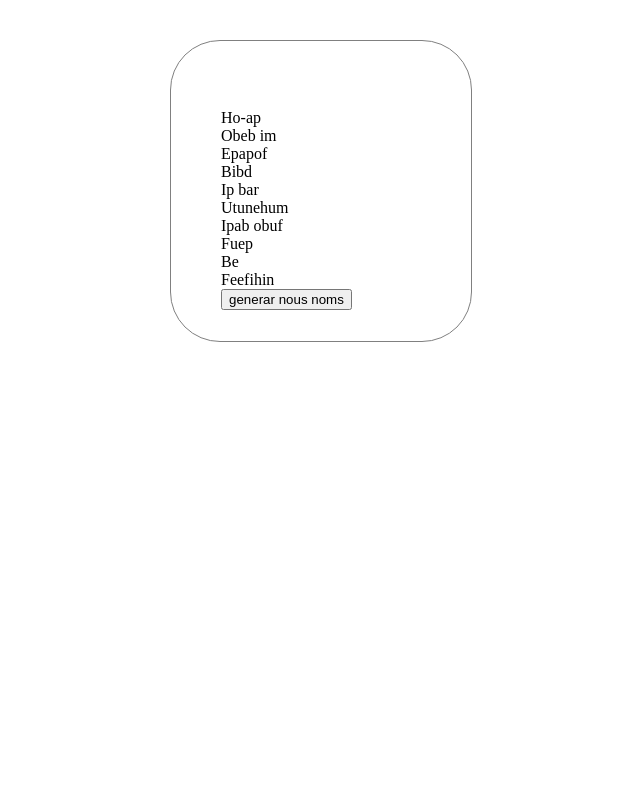
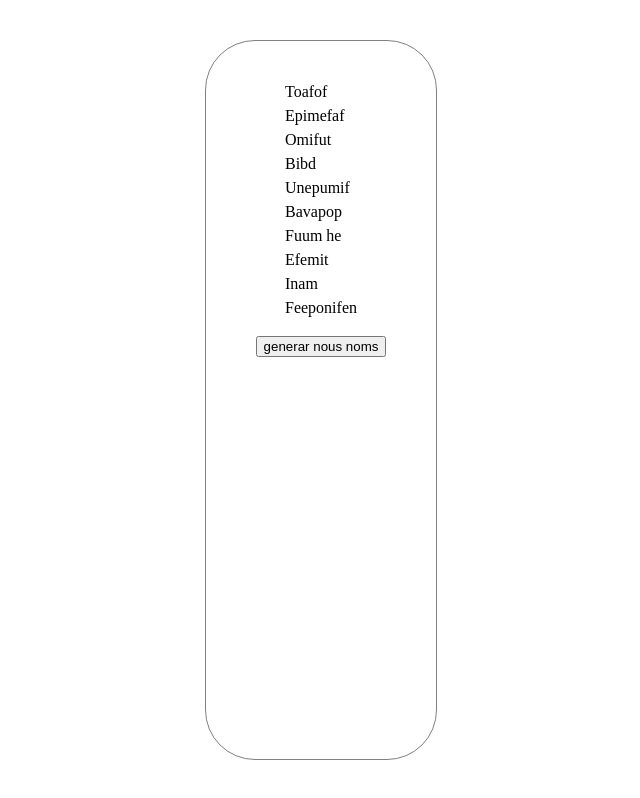
Before and after one commit to MiquelAdell/Tainem-name-generator, a plain HTML site: page index.html in a window 1280 px wide. Shown: the whole page, without its empty margins (319-959 px from the left). Drawn offline with nearby package versions, Linux system fonts and the light colour scheme.

Commit message:
fix issues

```diff
--- a/index.html
+++ b/index.html
@@ -12,20 +12,21 @@
     body {
       border: 1px solid gray;
       border-radius: 50px;
-      height: 200px;
       width: 200px;
       justify-content: center;
       align-items: center;
       flex-direction: column;
-      padding: 50px;
+      padding: 15px;
+      display: flex;
     }
 
     #text {
-      align-self: flex-start;
+      margin-bottom: 1em;
+      line-height: 1.5em;
     }
 
     #button {
-      align-self: flex-end;
+
     }
     </style>
     <script src="https://code.jquery.com/jquery-3.5.1.slim.min.js" integrity="sha256-4+XzXVhsDmqanXGHaHvgh1gMQKX40OUvDEBTu8JcmNs=" crossorigin="anonymous"></script>
@@ -33,63 +34,65 @@
     var vowels = [
       "a", "e", "i", "o", "u"
     ]
-    var consonants = [
-      "t","h","b","p","f","m","n"
+
+    var consonantsBeforeVowel = [
+      "c","t","h","b","p","f","m","n","r",
     ];
 
-    var interVowels = [
+    var consonantsAfterVowel = [
+      "t","p","f","m","n"
+    ];
+
+    var consonantsBetweenVowels = [
       "dn", "bd", "pt", "v","r"
     ];
 
-    var syllablesFrequency = [
-      1,1,1,
-      2,2,2,2,2,2,
-      3,3,3,3,3,3,3,3,3,3,3,
-      4,4,4,4,4,4,4,4,
-      5,5,5,5,
-      6,6,
-      7,
+    var distributionOfnumberOfSyllables = [
+      1,
+      2,2,2,2,
+      3,3,3,3,3,3,3,3,
+      4,4,4,4,4,
+      5,5,
+      6,
     ];
+
+    var lastSyllabe = null;
+    var lastLetter = null;
 
     function randomElement(array) {
       return array[Math.floor(Math.random() * array.length)];
     }
 
     function getVowelConsonant() {
-      return randomElement(vowels)+randomElement(consonants);
+      return randomElement(vowels)+randomElement(consonantsAfterVowel);
     }
 
     function getConsonantVowel() {
-      return randomElement(consonants)+randomElement(vowels);
+      return randomElement(consonantsBeforeVowel)+randomElement(vowels);
     }
 
-    function getInterVowels() {
-      return randomElement(interVowels);
+    function getConsonantsBetweenVowels() {
+      return randomElement(consonantsBetweenVowels);
     }
 
-    function getPreviousLetter(i, word) {
-      var lastSyllabe = word[i-1];
-      if (lastSyllabe) {
-        return lastSyllabe[lastSyllabe.length-1];
-      } else {
-        console.log(lastSyllabe, word);
-      }
+    function getPreviousLetter( ) {
+      return lastLetter;
     }
 
     function isPreviousLetterAVowel(i, word) {
-      return vowels.includes(getPreviousLetter(i, word));
+      return vowels.includes(getPreviousLetter());
     }
 
     function isPreviousLetterAConsonant(i, word) {
-      return consonants.includes(getPreviousLetter(i, word));
+      return consonants.includes(getPreviousLetter());
     }
 
     function isPreviousLetterAHypen(i, word) {
-      return getPreviousLetter(i, word) == "-";
+      return getPreviousLetter() == "-";
     }
 
     function isPreviousLetterASpace(i, word) {
-      return getPreviousLetter(i, word) == " ";
+      return getPreviousLetter() == " ";
     }
 
     function getSyllabe(i, word) {
@@ -101,17 +104,17 @@
         }
       } else {
         if ( (i+1) < word.length ) { //not the last syllabe
-          if ( Math.random() <= 0.1 ) { //10% of provability of a hypen
+          if ( Math.random() <= 0.05 ) { //5% of provability of a hypen
              return "-";
           }
-          if ( Math.random() <= 0.1 ) { //10% of provability of a space
+          if ( Math.random() <= 0.05 ) { //5% of provability of a space
              return " ";
           }
         }
 
         if ( isPreviousLetterAVowel(i, word) ) {
           if ( Math.random() <= 0.4 ) { //40% of provability of a interVowels
-            return getInterVowels();
+            return getConsonantsBetweenVowels();
           }
         } else if ( isPreviousLetterAHypen(i, word) || isPreviousLetterASpace(i, word) ) {
           if ( Math.random() <= 0.6 ) { //60% of words start with consonant+vowel
@@ -119,20 +122,22 @@
           } else {
             return getVowelConsonant();
           }
-        } else {
-          // we never have getVowelConsonant + vonsonantVowel so we get getVowelConsonant
-          return getVowelConsonant();
         }
       }
+      //the default sylabe is vowelConsonant
+      return getVowelConsonant();
     }
 
     function word(){
       var word = "";
-      var totalNumberOfSyllables = randomElement(syllablesFrequency);
+      var totalNumberOfSyllables = randomElement(distributionOfnumberOfSyllables);
 
       var word = new Array(totalNumberOfSyllables);
       for (var i = 0; i < word.length; i++){
-        word[i] = getSyllabe(i, word);
+        var syllabe = getSyllabe(i, word);
+        lastSyllabe = syllabe;
+        lastLetter = syllabe.charAt(syllabe.length-1);
+        word[i] = syllabe;
       }
       word = word.join("");
       word = word.charAt(0).toUpperCase() + word.slice(1)
```
